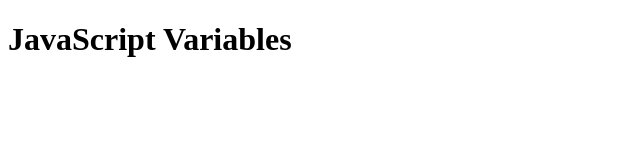
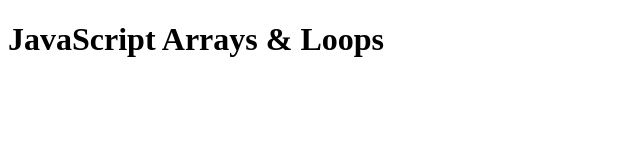
Before and after one commit to n-greensweig/taaffeite-arrays-loops, a plain HTML site: page index.html in a window 1280 px wide. Shown: the whole page, without its empty margins (0-640 px from the left). Drawn offline with Linux system fonts and the light colour scheme.

Commit message:
Update index.html

```diff
--- a/index.html
+++ b/index.html
@@ -4,7 +4,7 @@
 <head>
     <meta charset="utf-8" />
     <meta http-equiv="X-UA-Compatible" content="IE=edge">
-    <title>JavaScript Variables</title>
+    <title>JavaScript Arrays & Loops</title>
     <meta name="viewport" content="width=device-width, initial-scale=1">
     <link rel="stylesheet" type="text/css" media="screen" href="style.css" />
 </head>
@@ -12,7 +12,7 @@
 
 <body>
     <header>
-        <h1>JavaScript Variables</h1>
+        <h1>JavaScript Arrays & Loops</h1>
     </header>
 </body>
 
```
